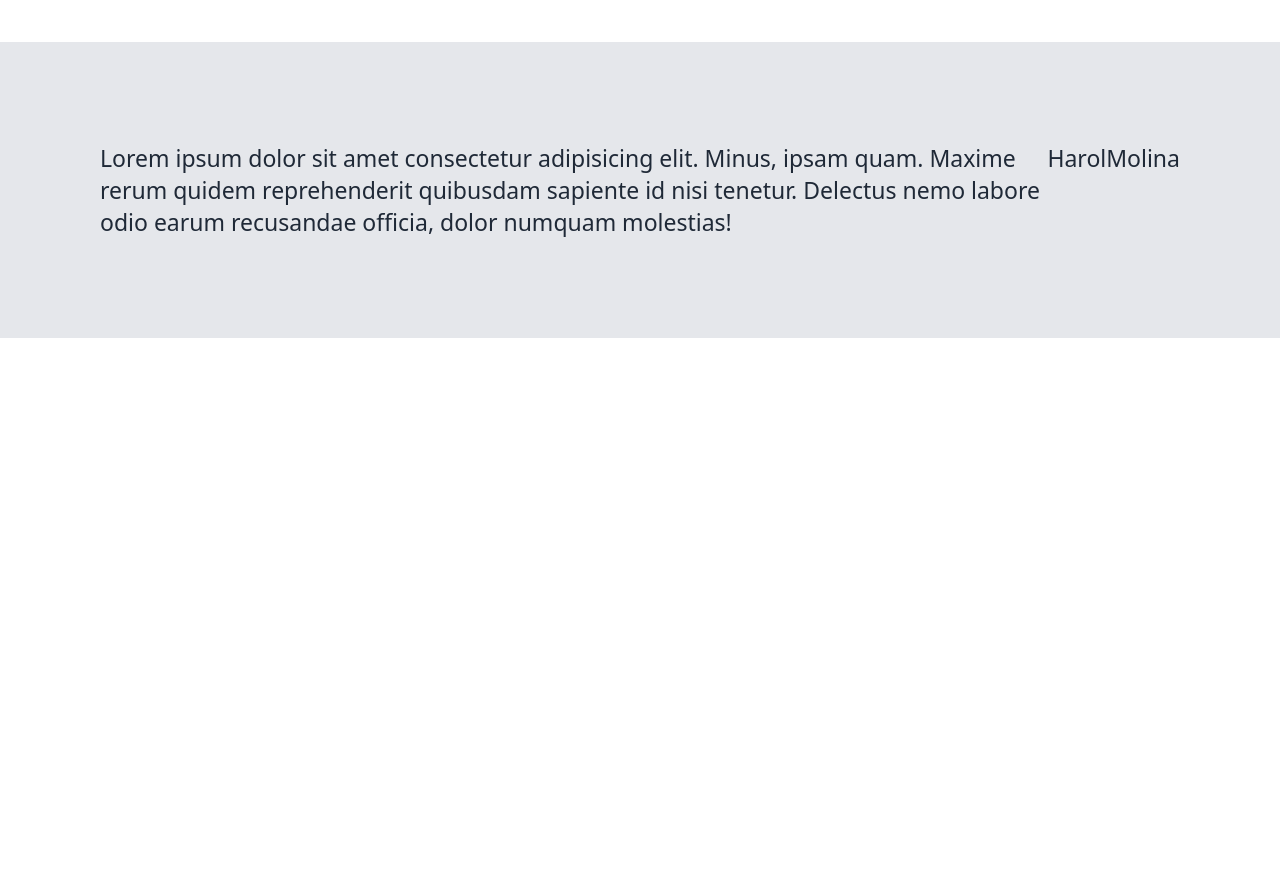
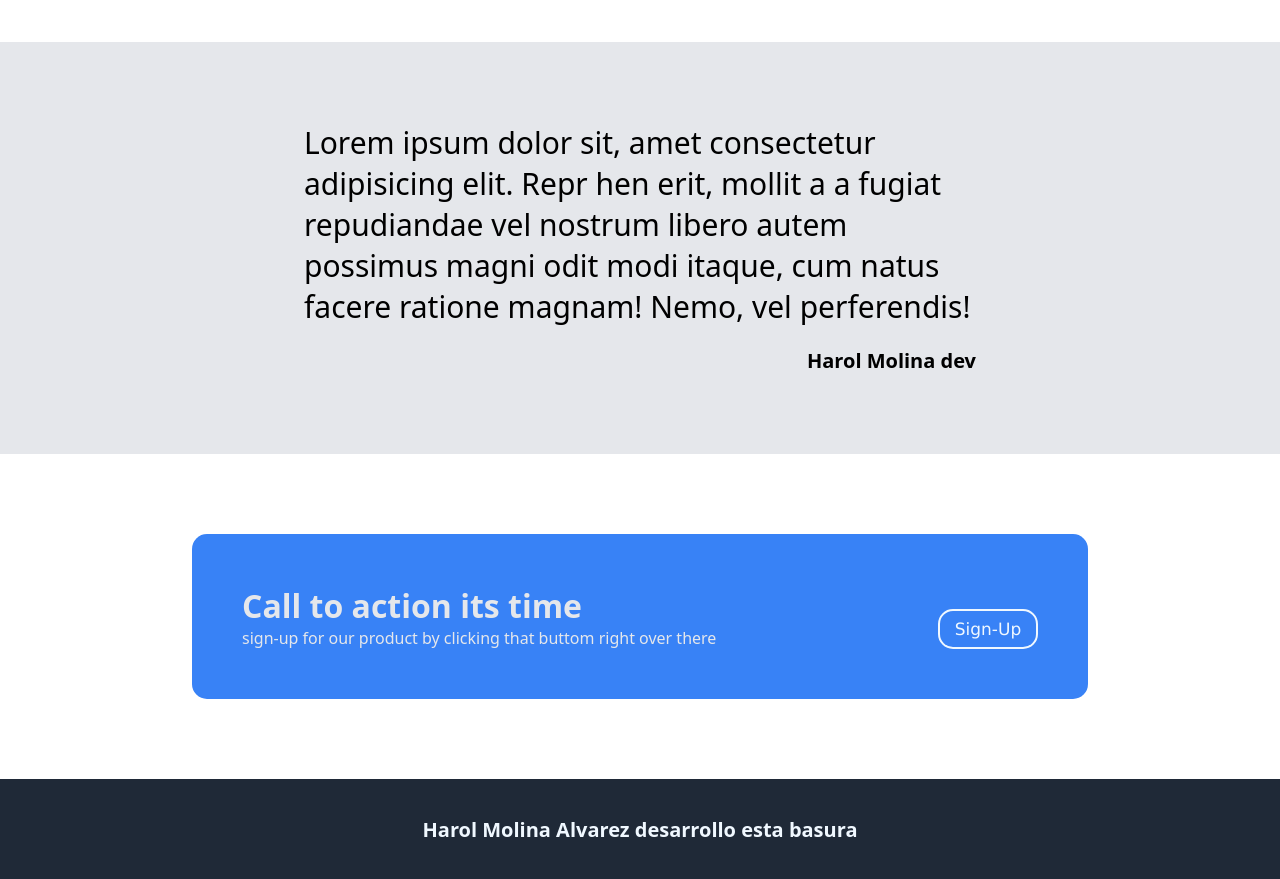
Before and after one commit to HarolMolina/Landing-page, a plain HTML site: page Index.html in a window 1280 px wide. Shown: the part 880-1759 px from the top of the page. Before the commit the page ends 1218 px from the top, so only its background shows below. Drawn offline with Linux system fonts and the light colour scheme.

Commit message:
dos partes finales terminadas {proyecto terminado}
se adjunto un archivo sgv

```diff
--- a/Index.html
+++ b/Index.html
@@ -28,7 +28,8 @@
         <p>Lorem, ipsum dolor sit amet consectetur adipisicing elit. Vero tempora omnis impedit .</p>
         <button class="sign-up">Sign Up</button>
       </div>
-      <div class="image"> aqui va una foto
+      <div class="image">
+        <img src="../Landing-page-/images/587548-607d8b.svg" alt="un carro">
       </div>
     </div>
   </div>
@@ -57,13 +58,31 @@
   </div>
 
   <!-- cuote section -->
-  <div class="cuote_container">
-    <div class="cuote">Lorem ipsum dolor sit amet consectetur adipisicing elit. Minus, ipsam quam. Maxime rerum quidem
-      reprehenderit quibusdam sapiente id nisi tenetur. Delectus nemo labore odio earum recusandae officia, dolor
-      numquam molestias!</div>
-    <div>HarolMolina</div>
+  <div class="container2">
+    <div class="container3">
+      <div class="text1">Lorem ipsum dolor sit, amet consectetur adipisicing elit. Repr hen erit, mollit a a fugiat repudiandae vel nostrum libero autem possimus magni odit modi itaque, cum natus facere ratione magnam! Nemo, vel perferendis!
+      </div>
+      <div class="cuote">Harol Molina dev</div>
+
+
+    </div>
   </div>
+ <!-- action container -->
+ <div class="action_container">
+  <div class="action_container1">
+    <div class="text_container">
+      <h1>Call to action its time</h1>
+      <p>sign-up for our product by clicking that buttom right over there</p>
 
+    </div>
+    <button class="sign-up">Sign-Up</button>
+  </div>
+ </div>
+
+ <!-- fotter -->
+  <div class="fotter">
+    <h1>Harol Molina Alvarez desarrollo esta basura</h1>
+  </div>
 
 </body>
 
--- a/styles.css
+++ b/styles.css
@@ -61,6 +61,11 @@ body {
     width: 900px;
 }
 
+img {
+    width: 100%;
+    height: auto;
+}
+
 .hero {
     /* border: 1px solid #cce012; */
     /* For debugging */
@@ -75,8 +80,7 @@ body {
 
 .image {
     width: 550px;
-    border: 1px solid #f40707;
-    /* For debugging */
+
 }
 
 .sign-up {
@@ -127,13 +131,78 @@ body {
 
 /* third section */
 
-.cuote_container {
-    background-color: #e5e7eb;
+.container2 {
     display: flex;
     justify-content: center;
-    padding: 100px;
-    font-family: Georgia, 'Times New Roman', Times, serif;
-    color: #1f2937;
-    font-size: 23px;
+   align-items: center;
+    width: 100%;
+    background-color: #e5e7eb;
+    padding: 80px;
 
-    }
+}
+
+.container3 {
+    width: 60%;
+    height:60%;
+
+}
+
+.text1 {
+    font-size: 30px;
+    text-align:start;
+
+}
+
+.cuote {
+    display: flex;
+    justify-content: flex-end;
+    font-size: 20px;
+    font-weight: bold;
+    margin-top: 20px;
+
+}
+/* action container */
+
+.action_container {
+    display: flex;
+    justify-content: center;
+    align-items: center;
+    width: 100%;
+    padding: 80px;
+}
+
+.action_container1
+{
+    display: flex;
+    justify-content: space-between;
+    background-color: #3882f6;
+    width: 80%;
+    padding: 50px;
+    align-items: end;
+    border-radius: 15px;
+
+}
+
+.text_container h1, p {
+    color: #e5e7eb;
+}
+
+.action_container1 button {
+    border: 2px solid aliceblue;
+
+}
+
+/* fotter */
+.fotter {
+    display: flex;
+    justify-content: center;
+    align-items: center;
+    width: 100%;
+    height: 100px;
+    background-color: #1f2937;
+}
+
+.fotter h1 {
+    color: aliceblue;
+    font-size: 20px;
+}
```
Also changed, not shown: images/587548-607d8b.svg (added), 1 other file.
